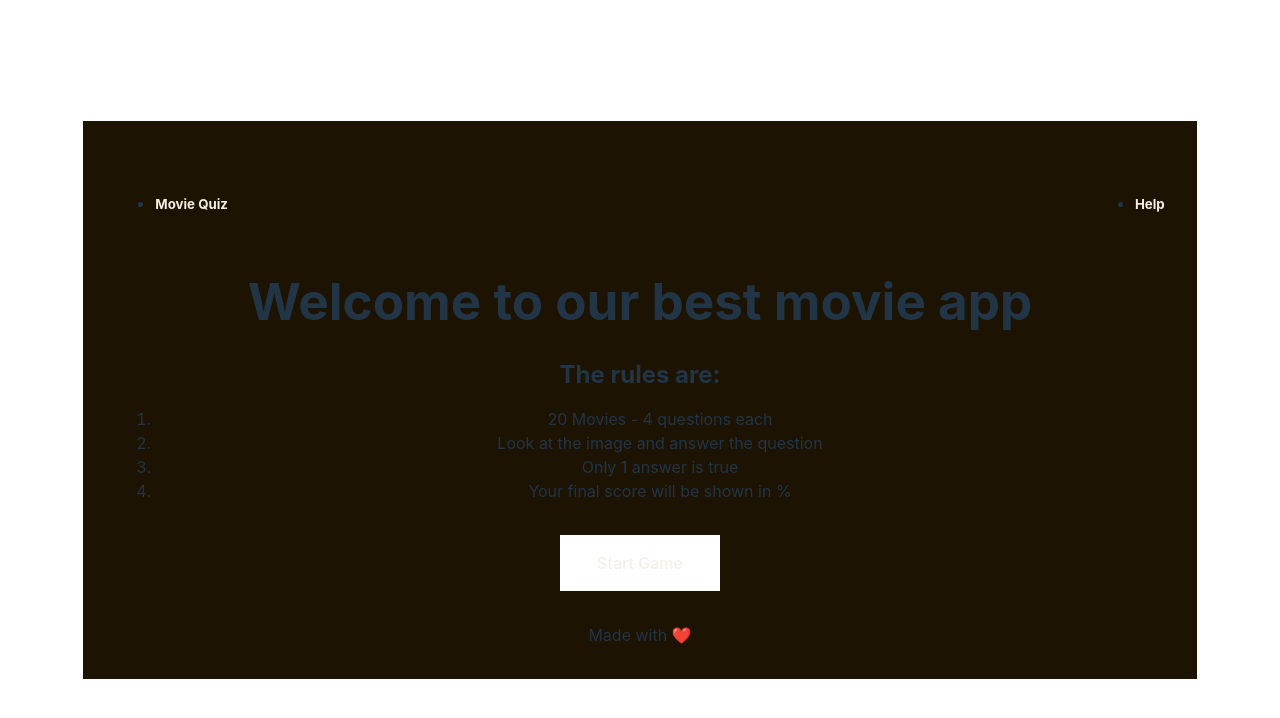
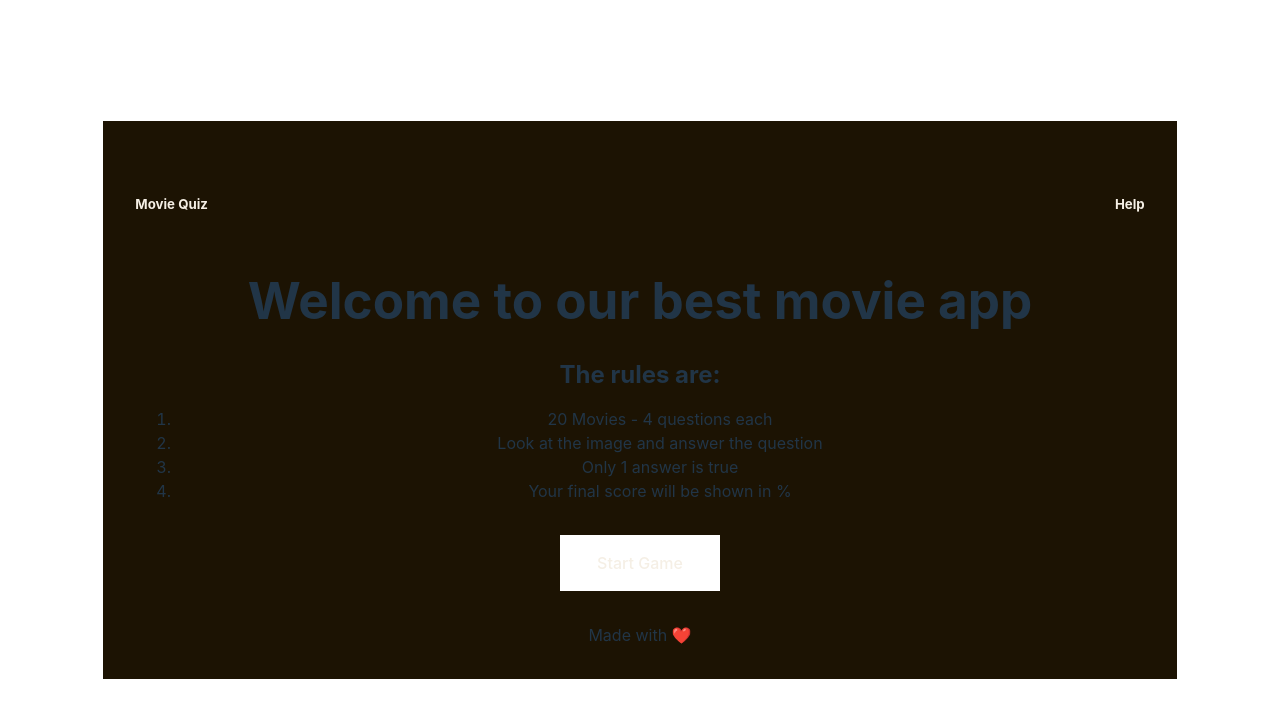
Before and after one commit to megravity/movie-quiz-app, a React (Vite) app in the folder movie-quiz/: page / in a window 1280 px wide. Shown: the top 718 px of the page. Built offline with nearby package versions, Linux system fonts and the light colour scheme.

Commit message:
night test

```diff
--- a/movie-quiz/src/components/Nav/Nav.css
+++ b/movie-quiz/src/components/Nav/Nav.css
@@ -1,7 +1,15 @@
 nav ul {
+    list-style: none;
+    padding-left: 0px;
     width: 100ch;
     display: flex;
-    align-items: center;
+    /* align-items: center; */
     justify-content: space-between;
     min-height: 60px;
 }
+/* @media screen and (max-width: 600px) {
+    nav ul {
+        justify-content: center;
+        background-color: rgb(125, 38, 38);
+    }
+} */
```
